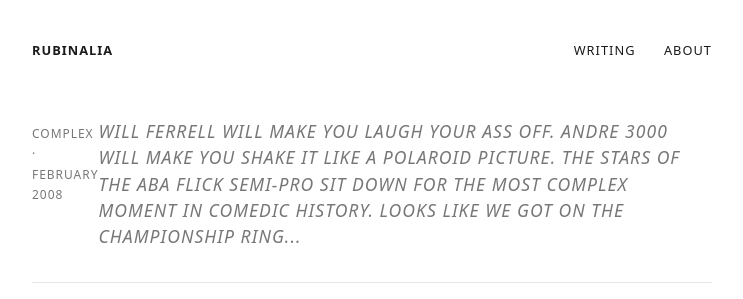
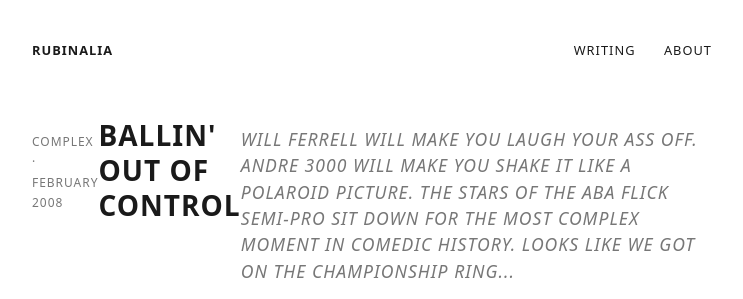
Before and after one commit to ptrrbn/rubinalia, a Jekyll site: the page built from _writing/complexwill3000.html, in a window 1280 px wide and 900 px high, cut to the strip 0-299 px from the top of the window. Shown: the whole strip, without its empty margins (268-1011 px from the left). Built offline with Jekyll 4.4.1, drawn with Linux system fonts in a browser that asks for light colours.

Commit message:
fix: restore missing title for complexwill3000 article

```diff
--- a/_writing/complexwill3000.html
+++ b/_writing/complexwill3000.html
@@ -1,5 +1,5 @@
 ---
-title: ""
+title: "Ballin' Out of Control"
 dek: "Will Ferrell will make you laugh your ass off. Andre 3000 will make you shake it like a Polaroid picture. The stars of the ABA flick Semi-Pro sit down for the most Complex moment in comedic history. Looks like we got on the championship ring..."
 publication: Complex
 date: 2008-02-01
```
